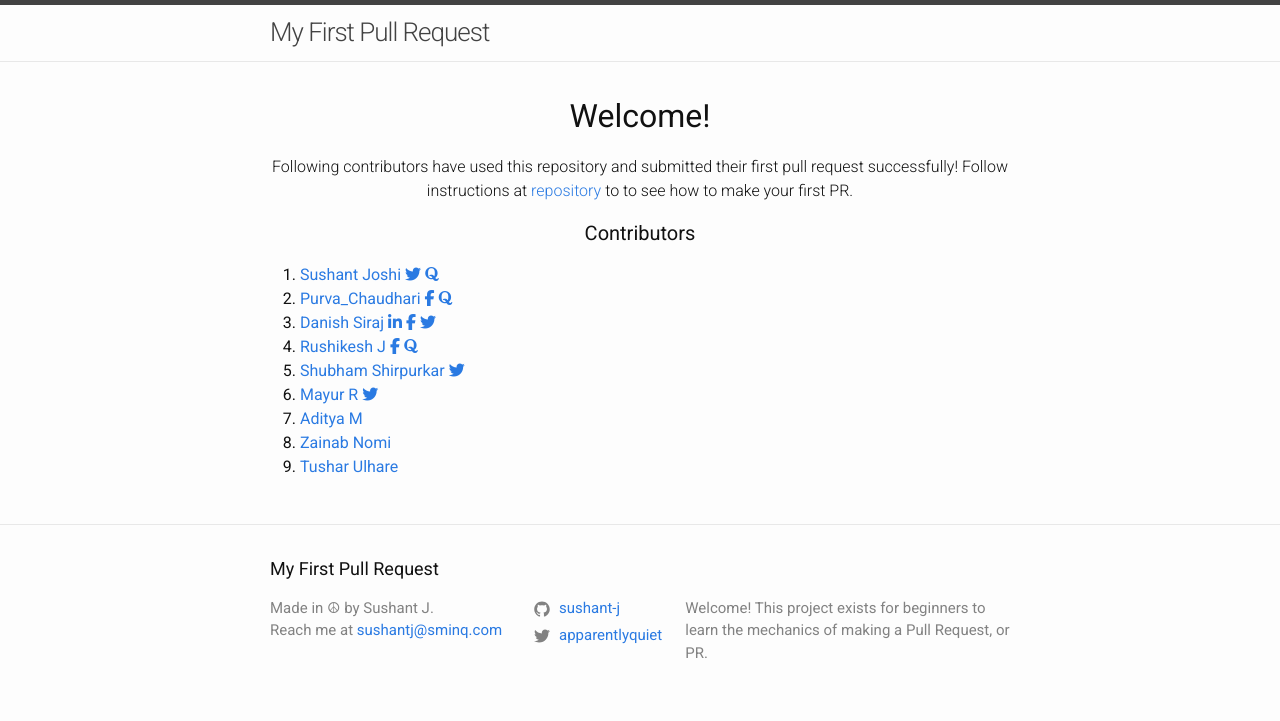
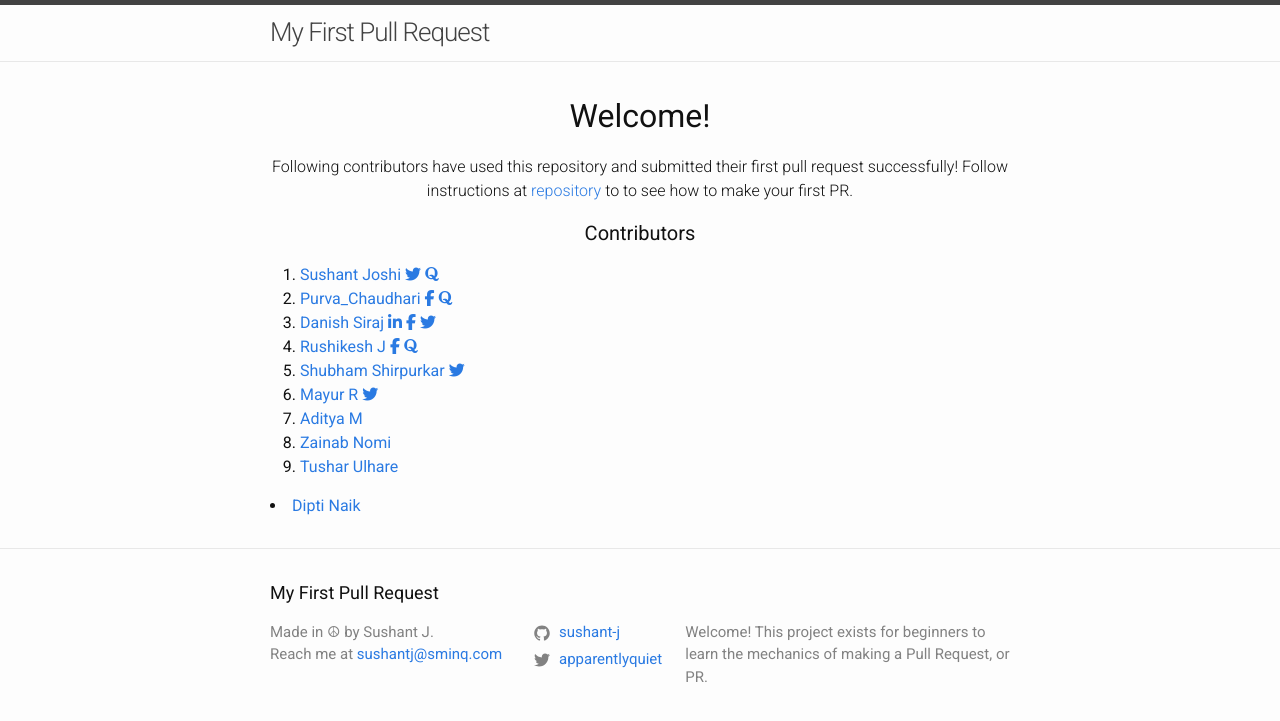
Before and after one commit to sushant-j/my-first-pull-request, a Jekyll site: the page built from index.md, in a window 1280 px wide. Shown: the top 721 px of the page. Built offline with Jekyll 4.4.1, drawn with Linux system fonts in a browser that asks for light colours; nearby versions of some CDN libraries.

Commit message:
Added my name

```diff
--- a/_layouts/home.html
+++ b/_layouts/home.html
@@ -91,3 +91,8 @@ layout: default
     </li>
   </ol>
 </div>
+ <li>
+      <a href="https://github.com/Dipti279/">
+        Dipti Naik
+      </a>
+    </li>
```
